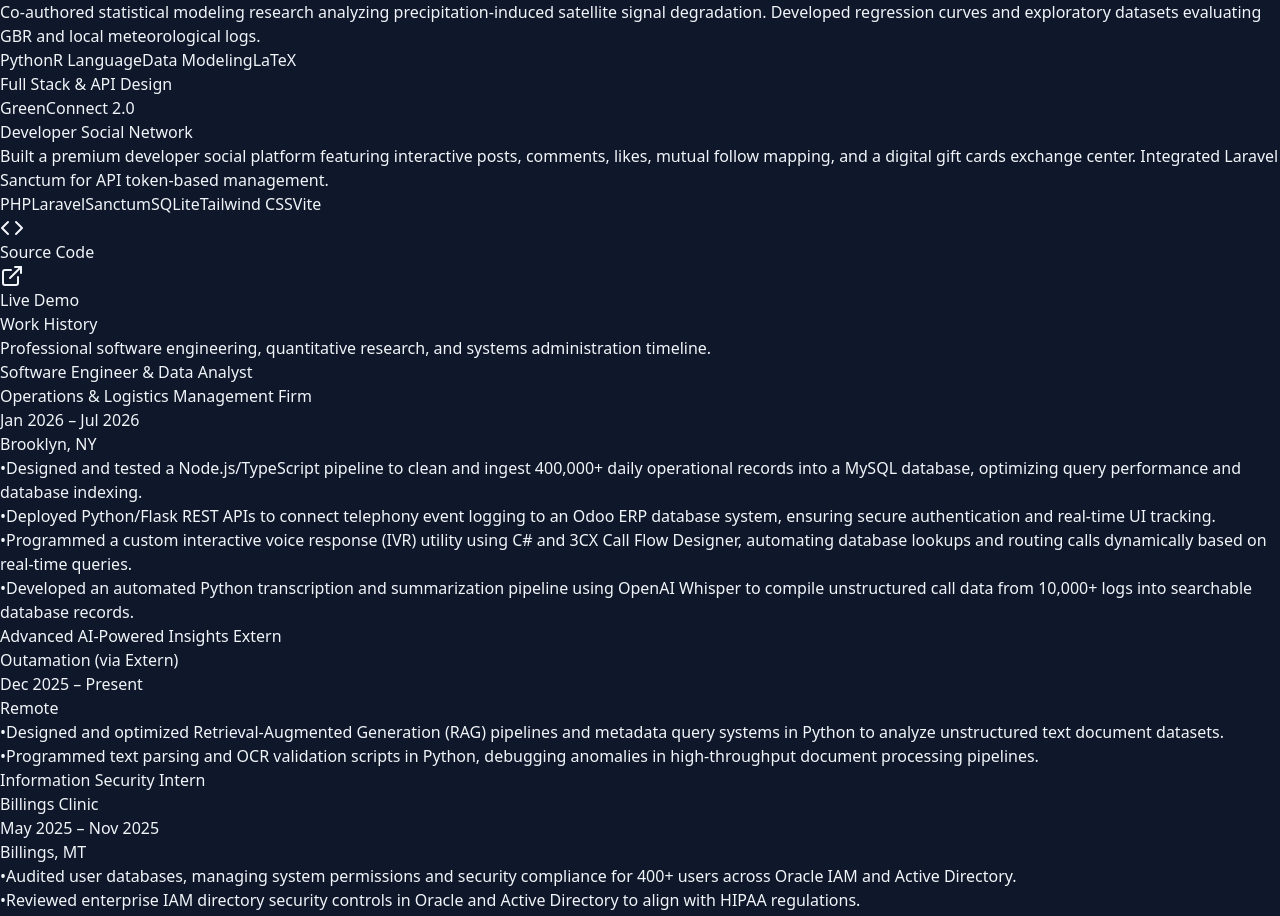
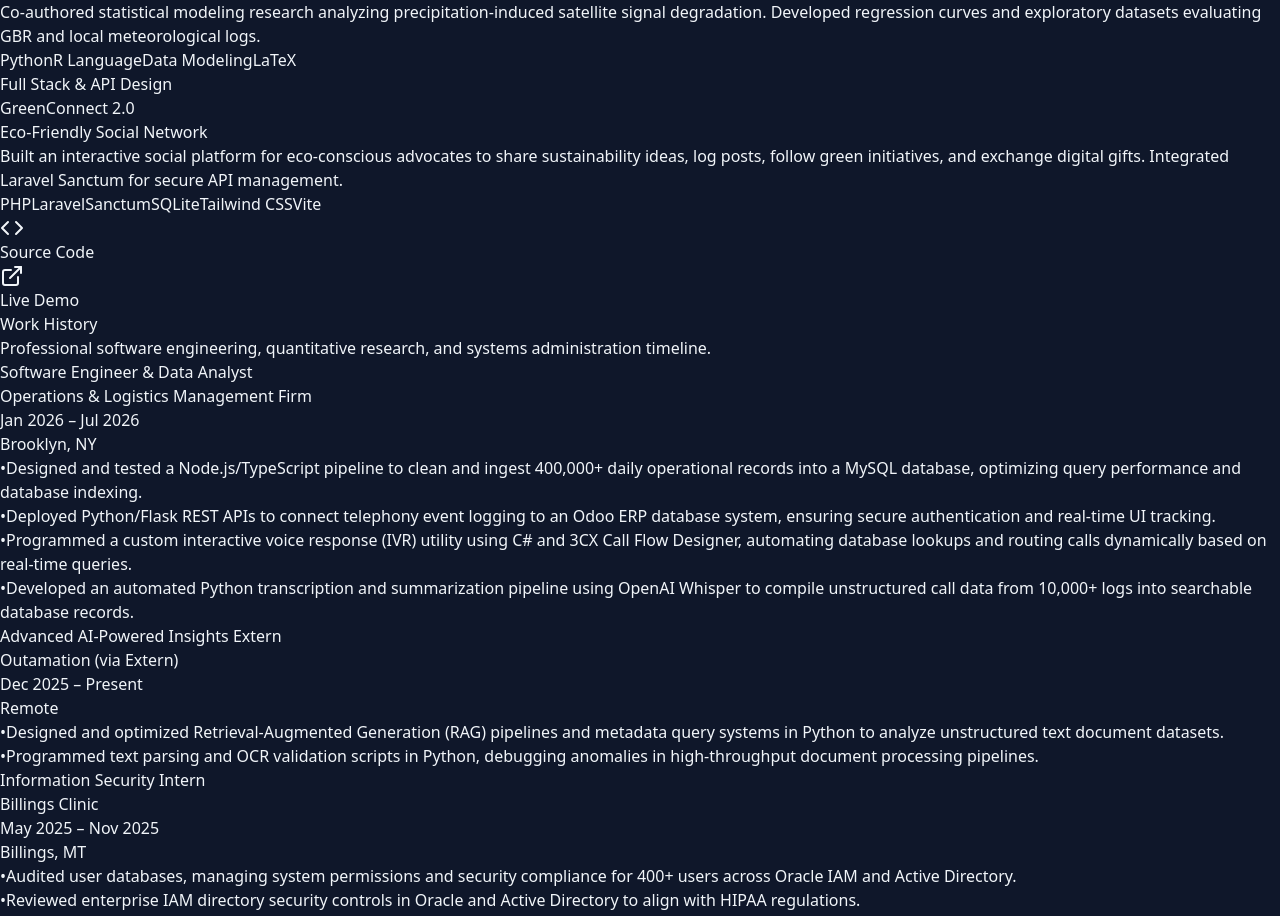
Before and after one commit to Ayjeren004/Ayjeren-portfolio, a React (Vite) app: page / in a window 1280 px wide. Shown: the part 5048-5964 px from the top of the page. Built offline with nearby package versions, Linux system fonts and the light colour scheme.

Commit message:
chore: correct GreenConnect card description to eco-friendly network

```diff
--- a/src/components/BentoGrid.jsx
+++ b/src/components/BentoGrid.jsx
@@ -86,8 +86,8 @@
     },
     {
       title: 'GreenConnect 2.0',
-      tagline: 'Developer Social Network',
-      desc: 'Built a premium developer social platform featuring interactive posts, comments, likes, mutual follow mapping, and a digital gift cards exchange center. Integrated Laravel Sanctum for API token-based management.',
+      tagline: 'Eco-Friendly Social Network',
+      desc: 'Built an interactive social platform for eco-conscious advocates to share sustainability ideas, log posts, follow green initiatives, and exchange digital gifts. Integrated Laravel Sanctum for secure API management.',
       tech: ['PHP', 'Laravel', 'Sanctum', 'SQLite', 'Tailwind CSS', 'Vite'],
       github: 'https://github.com/Ayjeren004/GreenConnect2',
       demo: 'http://127.0.0.1:8001',
```
